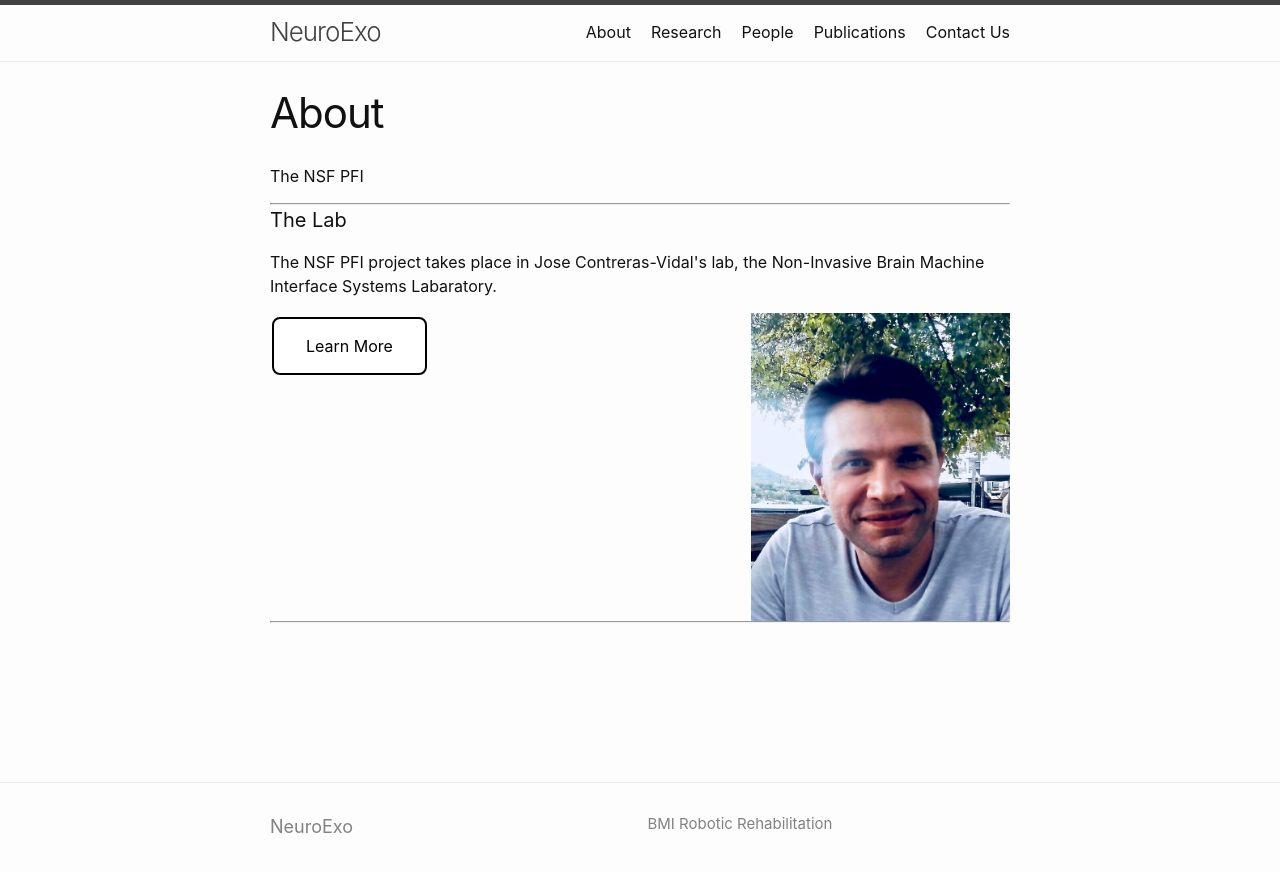
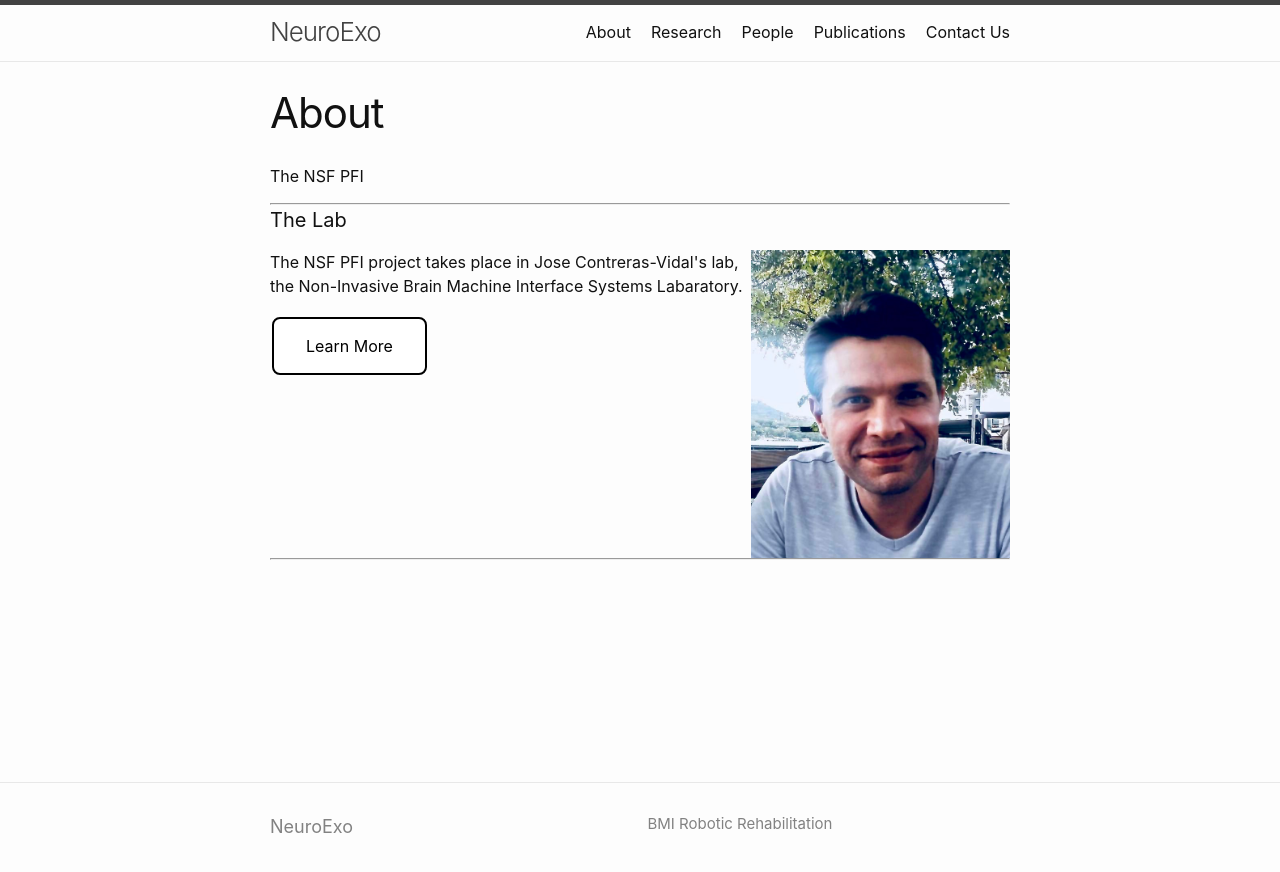
Before and after one commit to arcraik/neuroexo-website, a Jekyll site: the page built from about.md, in a window 1280 px wide. Shown: the top 872 px of the page. Built offline with Jekyll 4.4.1, drawn with Linux system fonts in a browser that asks for light colours.

Commit message:
Update about.md

```diff
--- a/about.md
+++ b/about.md
@@ -9,8 +9,9 @@ The NSF PFI
 <hr>
 <h4>The Lab</h4>
 <div float="left" style="overflow: auto;">
+  <img align="right" height="35%" width="35%" src="/photos/AKilicarslan.jpeg" />
 <p align="left">The NSF PFI project takes place in Jose Contreras-Vidal's lab, the Non-Invasive Brain Machine Interface Systems Labaratory.</p>
-<img align="right" height="35%" width="35%" src="/photos/AKilicarslan.jpeg" />
+
 <a class="button" href="/lab/">Learn More</a>
   </div>
 <hr>
```
